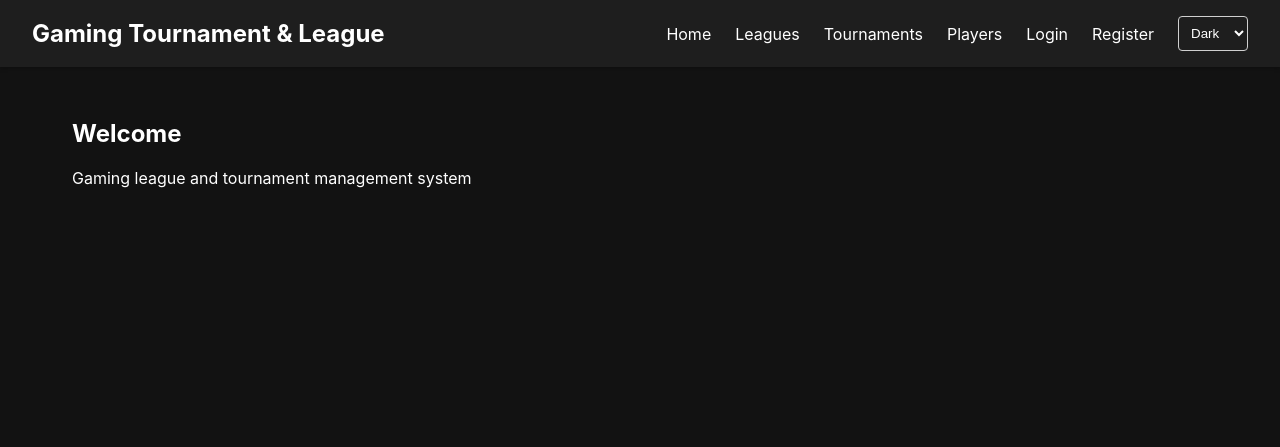
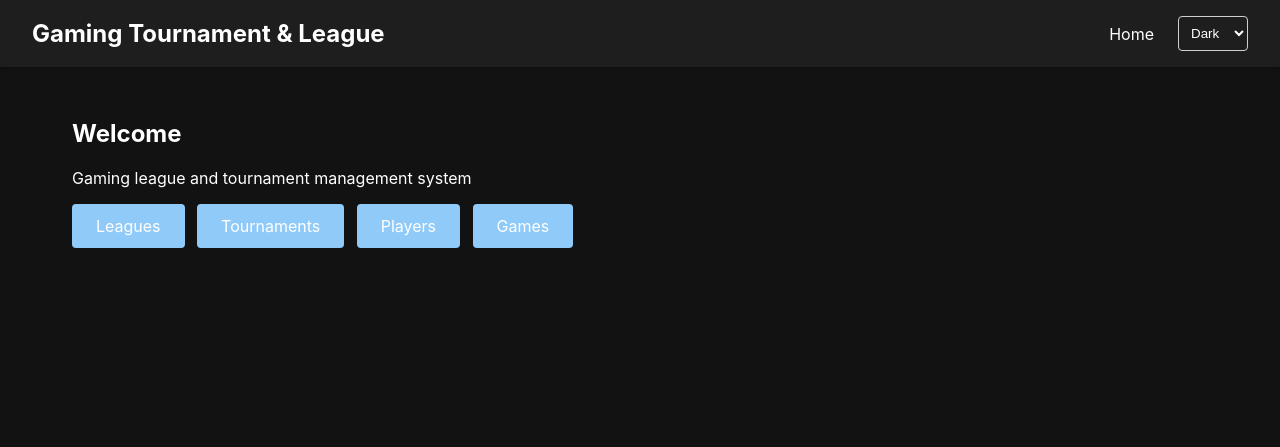
Before and after one commit to Teiteland/tourneyandleaguesforfriends, a Flask app: page / in a window 1280 px wide. Shown: the top 447 px of the page. Run offline with Flask 3, Linux system fonts and the light colour scheme; data that the repository does not hold is empty.

Commit message:
Restructure navigation: minimal header, quick links on home, games page for all users

```diff
--- a/app/routes/routes.py
+++ b/app/routes/routes.py
@@ -302,6 +302,15 @@ def admin_delete_game(game_id):
         flash(f'Game "{game_name}" has been deleted', 'success')
 
     return redirect(url_for('main.admin_games'))
+
+@main.route('/games')
+def games():
+    if not session.get('user_id'):
+        flash('Please log in to view games', 'error')
+        return redirect(url_for('main.login'))
+
+    all_games = Game.query.order_by(Game.name).all()
+    return render_template('games.html', games=all_games)
 
 @main.route('/leagues')
 def leagues():
--- a/app/static/css/style.css
+++ b/app/static/css/style.css
@@ -170,6 +170,24 @@ footer {
     flex: 1;
 }
 
+.btn, .btn-primary, .btn-secondary {
+    background-color: var(--primary-color);
+    color: var(--text-color);
+    padding: 0.75rem 1.5rem;
+    border: none;
+    border-radius: 4px;
+    cursor: pointer;
+    text-decoration: none;
+    display: inline-block;
+    font-size: 1rem;
+    margin-right: 0.5rem;
+    margin-bottom: 0.5rem;
+}
+
+.btn:hover, .btn-primary:hover, .btn-secondary:hover {
+    opacity: 0.9;
+}
+
 .btn-primary {
     background-color: var(--primary-color);
     color: var(--text-color);
@@ -180,10 +198,8 @@ footer {
     text-decoration: none;
     display: inline-block;
     font-size: 1rem;
-}
-
-.btn-primary:hover {
-    opacity: 0.9;
+    margin-right: 0.5rem;
+    margin-bottom: 0.5rem;
 }
 
 .btn-secondary {
@@ -195,8 +211,11 @@ footer {
     cursor: pointer;
     text-decoration: none;
     display: inline-block;
-    margin-left: 1rem;
+    margin-right: 0.5rem;
+    margin-bottom: 0.5rem;
 }
+
+.btn-primary:hover {
 
 .btn-small {
     background-color: var(--primary-color);
--- a/app/templates/base.html
+++ b/app/templates/base.html
@@ -14,19 +14,8 @@
             <h1><a href="/">Gaming Tournament & League</a></h1>
             <ul>
                 <li><a href="/">Home</a></li>
-                <li><a href="/leagues">Leagues</a></li>
-                <li><a href="/tournaments">Tournaments</a></li>
-                <li><a href="/players">Players</a></li>
                 {% if session.get('user_id') %}
-                    <li><a href="/profile">Profile</a></li>
-                    {% if session.get('is_admin') %}
-                    <li><a href="/admin/users">Users</a></li>
-                    <li><a href="/admin/games">Games</a></li>
-                    {% endif %}
                     <li><a href="/logout">Logout ({{ session.get('username') }})</a></li>
-                {% else %}
-                    <li><a href="/login">Login</a></li>
-                    <li><a href="/register">Register</a></li>
                 {% endif %}
                 <li class="theme-selector">
                     <select id="theme-select">
--- a/app/templates/index.html
+++ b/app/templates/index.html
@@ -3,6 +3,19 @@
 {% block content %}
 <h2>Welcome</h2>
 <p>Gaming league and tournament management system</p>
+
+<div class="quick-links">
+    <a href="/leagues" class="btn">Leagues</a>
+    <a href="/tournaments" class="btn">Tournaments</a>
+    <a href="/players" class="btn">Players</a>
+    <a href="/games" class="btn">Games</a>
+    {% if session.get('user_id') %}
+        <a href="/profile" class="btn">Profile</a>
+    {% endif %}
+    {% if session.get('is_admin') %}
+        <a href="/admin/games" class="btn btn-admin">Manage Games</a>
+    {% endif %}
+</div>
 
 {% if leagues %}
 <h3>Recent Leagues</h3>
```
Also changed, not shown: app/templates/games.html (added, +86 -0 lines), arbeidslogg.md (+2 -0 lines), migrations/versions/05498fe7d678_initial_migration.py (added, +42 -0 lines).
